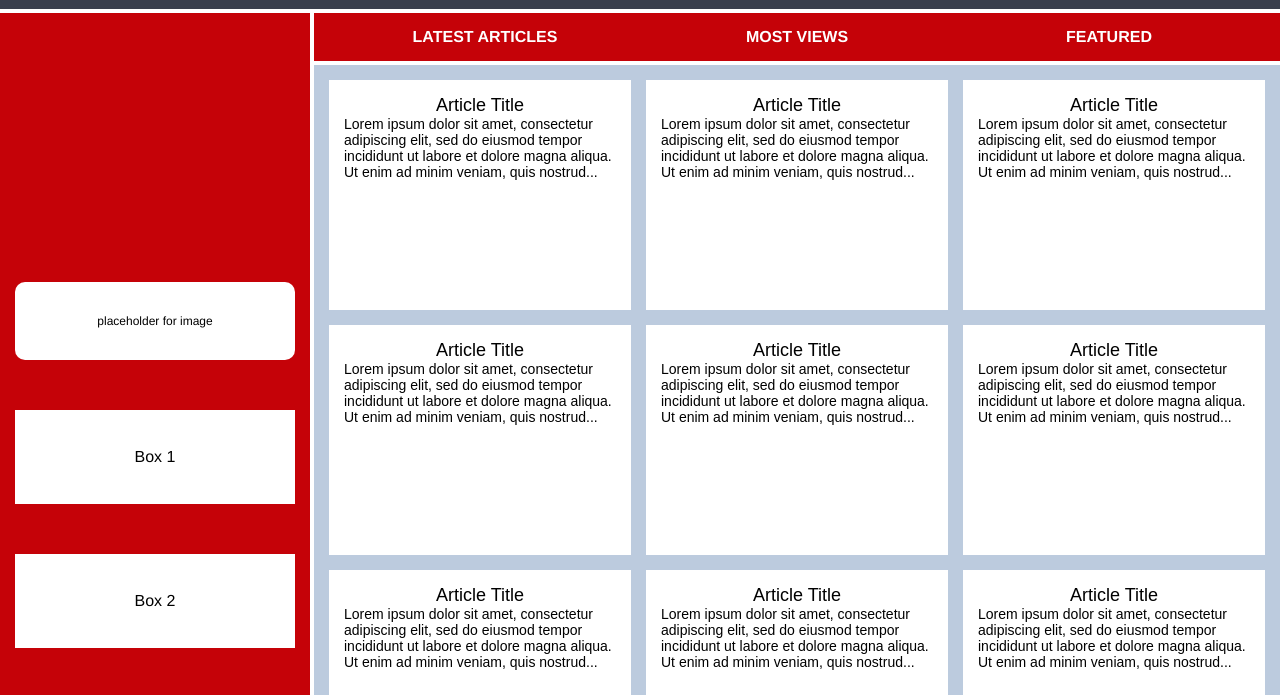
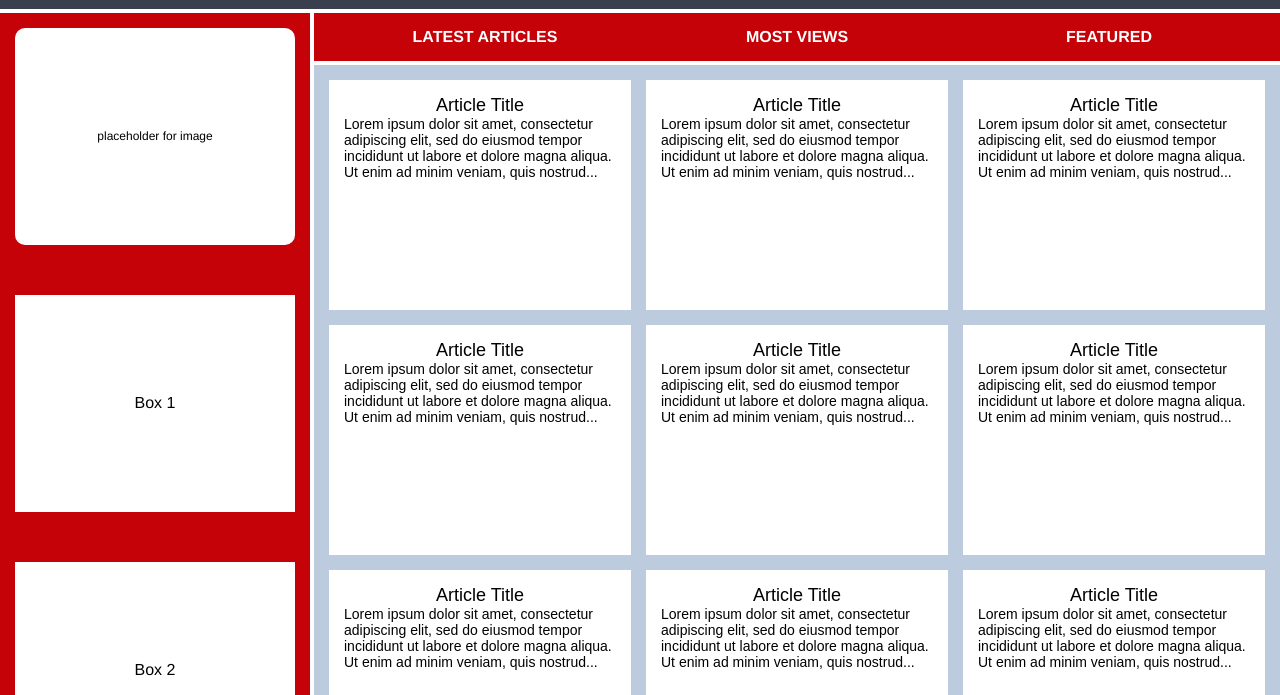
Before and after one commit to zuhayramin/grid-practice, a plain HTML site: page grid-practice-3/index.html in a window 1280 px wide. Shown: the part 88-783 px from the top of the page. Drawn offline with Linux system fonts and the light colour scheme.

Commit message:
Fix styling of cards in sidebar

```diff
--- a/grid-practice-3/style.css
+++ b/grid-practice-3/style.css
@@ -55,10 +55,11 @@
 .sidebar {
     background-color: #c50208;
     display: grid;
+    grid-template-rows: repeat(4, 1fr);
     gap: 50px;
     grid-column: 1/2;
     grid-row: 2/4;
-    align-content: center;
+    align-content: space-between;
 }
 
 .sidebar .photo {
@@ -67,7 +68,6 @@
     font-size: 12px;
     font-weight: normal;
     border-radius: 10px;
-    height: 3rem;
     display: flex;
     align-items: center;
     justify-content: center;
@@ -77,9 +77,8 @@
     background-color: white;
     color: black;
     font-size: 16px;
-    height: 4rem;
     font-weight: normal;
-    display: flex;
+    display: grid;
     justify-content: center;
     align-items: center;
     min-width: 250px;
```
